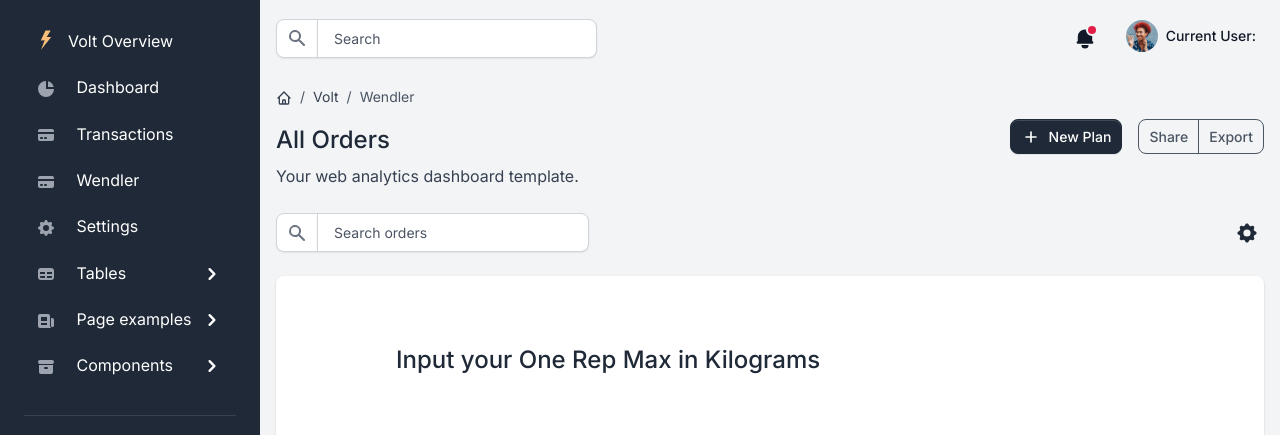
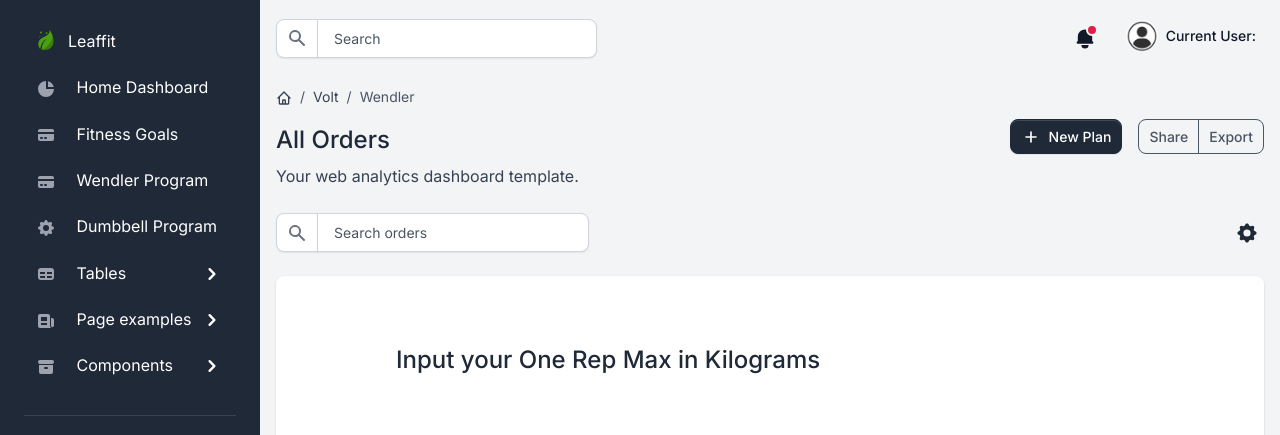
Before and after one commit to KyeongsupChoi/LeafFitApp, a Django app: page /wendler.html in a window 1280 px wide. Shown: the top 435 px of the page. Run offline with Django 3.2, Linux system fonts and the light colour scheme; some libraries are stand-ins or nearby versions.

Commit message:
leaffit UI/UX

```diff
--- a/apps/templates/accounts/login.html
+++ b/apps/templates/accounts/login.html
@@ -11,14 +11,14 @@
         <section class="vh-lg-100 mt-5 mt-lg-0 bg-soft d-flex align-items-center">
             <div class="container">
                 <p class="text-center">
-                    Open-source Django Dashboard
+                    Get fit! with Leaffit!
                 </p>
                 <div class="row justify-content-center form-bg-image" data-background-lg="/static/assets/img/illustrations/signin.svg">
                     <div class="col-12 d-flex align-items-center justify-content-center">
                         <div class="bg-white shadow border-0 rounded border-light p-4 p-lg-5 w-100 fmxw-500">
                             <div class="text-center text-md-center mb-4 mt-md-0">
                                 <h1 class="mb-0 h3">
-                                    Django Volt - Sign IN
+                                     <img src="/static/assets/img/brand/leaf.svg" height="20" width="20" alt="Volt Logo"> Leaffit - Sign in
                                 </h1>
                                 <br />
                                 <p>
--- a/apps/templates/includes/navigation.html
+++ b/apps/templates/includes/navigation.html
@@ -28,7 +28,7 @@
                             <div class="row align-items-center">
                                 <div class="col-auto">
                                   <!-- Avatar -->
-                                  <img alt="Image placeholder" src="/static/assets/img/team/profile-picture-1.jpg" class="avatar-md rounded">
+                                  <img alt="Image placeholder" src="/static/assets/img/team/user.jpg" class="avatar-md rounded">
                                 </div>
                                 <div class="col ps-0 ms-2">
                                   <div class="d-flex justify-content-between align-items-center">
@@ -47,7 +47,7 @@
                             <div class="row align-items-center">
                                 <div class="col-auto">
                                   <!-- Avatar -->
-                                  <img alt="Image placeholder" src="/static/assets/img/team/profile-picture-2.jpg" class="avatar-md rounded">
+                                  <img alt="Image placeholder" src="/static/assets/img/team/user.jpg" class="avatar-md rounded">
                                 </div>
                                 <div class="col ps-0 ms-2">
                                   <div class="d-flex justify-content-between align-items-center">
@@ -129,7 +129,7 @@
                     <li class="nav-item dropdown ms-lg-3">
                       <a class="nav-link dropdown-toggle pt-1 px-0" href="#" role="button" data-bs-toggle="dropdown" aria-expanded="false">
                         <div class="media d-flex align-items-center">
-                          <img class="avatar rounded-circle" alt="Image placeholder" src="/static/assets/img/team/profile-picture-3.jpg">
+                          <img class="avatar rounded-circle" alt="Image placeholder" src="/static/assets/img/team/user.jpg">
                           <div class="media-body ms-2 text-dark align-items-center d-none d-lg-block">
                             <span class="mb-0 font-small fw-bold text-gray-900">
                               Current User: <strong>{{ request.user.username }}</strong>
--- a/apps/templates/includes/sidebar.html
+++ b/apps/templates/includes/sidebar.html
@@ -37,9 +37,9 @@
               <li class="nav-item">
                 <a href="/" class="nav-link d-flex align-items-center">
                   <span class="sidebar-icon">
-                    <img src="/static/assets/img/brand/light.svg" height="20" width="20" alt="Volt Logo">
+                    <img src="/static/assets/img/brand/leaf.svg" height="20" width="20" alt="Leaffit Logo">
                   </span>
-                  <span class="mt-1 ms-1 sidebar-text">Volt Overview</span>
+                  <span class="mt-1 ms-1 sidebar-text">Leaffit</span>
                 </a>
               </li>
               <li class="nav-item {% if 'dashboard' in segment %} active {% endif %}">
@@ -47,7 +47,7 @@
                   <span class="sidebar-icon">
                     <svg class="icon icon-xs me-2" fill="currentColor" viewBox="0 0 20 20" xmlns="http://www.w3.org/2000/svg"><path d="M2 10a8 8 0 018-8v8h8a8 8 0 11-16 0z"></path><path d="M12 2.252A8.014 8.014 0 0117.748 8H12V2.252z"></path></svg>
                   </span>
-                  <span class="sidebar-text">Dashboard</span>
+                  <span class="sidebar-text">Home Dashboard</span>
                 </a>
               </li>
               <li class="nav-item {% if 'transactions' in segment %} active {% endif %}">
@@ -55,7 +55,7 @@
                   <span class="sidebar-icon">
                     <svg class="icon icon-xs me-2" fill="currentColor" viewBox="0 0 20 20" xmlns="http://www.w3.org/2000/svg"><path d="M4 4a2 2 0 00-2 2v1h16V6a2 2 0 00-2-2H4z"></path><path fill-rule="evenodd" d="M18 9H2v5a2 2 0 002 2h12a2 2 0 002-2V9zM4 13a1 1 0 011-1h1a1 1 0 110 2H5a1 1 0 01-1-1zm5-1a1 1 0 100 2h1a1 1 0 100-2H9z" clip-rule="evenodd"></path></svg>
                   </span>
-                  <span class="sidebar-text">Transactions</span>
+                  <span class="sidebar-text">Fitness Goals</span>
                 </a>
               </li>
               <li class="nav-item {% if 'wendler' in segment %} active {% endif %}">
@@ -63,7 +63,7 @@
                   <span class="sidebar-icon">
                     <svg class="icon icon-xs me-2" fill="currentColor" viewBox="0 0 20 20" xmlns="http://www.w3.org/2000/svg"><path d="M4 4a2 2 0 00-2 2v1h16V6a2 2 0 00-2-2H4z"></path><path fill-rule="evenodd" d="M18 9H2v5a2 2 0 002 2h12a2 2 0 002-2V9zM4 13a1 1 0 011-1h1a1 1 0 110 2H5a1 1 0 01-1-1zm5-1a1 1 0 100 2h1a1 1 0 100-2H9z" clip-rule="evenodd"></path></svg>
                   </span>
-                  <span class="sidebar-text">Wendler</span>
+                  <span class="sidebar-text">Wendler Program</span>
                 </a>
               </li>
               <li class="nav-item {% if 'settings' in segment %} active {% endif %}">
@@ -71,7 +71,7 @@
                   <span class="sidebar-icon">
                     <svg class="icon icon-xs me-2" fill="currentColor" viewBox="0 0 20 20" xmlns="http://www.w3.org/2000/svg"><path fill-rule="evenodd" d="M11.49 3.17c-.38-1.56-2.6-1.56-2.98 0a1.532 1.532 0 01-2.286.948c-1.372-.836-2.942.734-2.106 2.106.54.886.061 2.042-.947 2.287-1.561.379-1.561 2.6 0 2.978a1.532 1.532 0 01.947 2.287c-.836 1.372.734 2.942 2.106 2.106a1.532 1.532 0 012.287.947c.379 1.561 2.6 1.561 2.978 0a1.533 1.533 0 012.287-.947c1.372.836 2.942-.734 2.106-2.106a1.533 1.533 0 01.947-2.287c1.561-.379 1.561-2.6 0-2.978a1.532 1.532 0 01-.947-2.287c.836-1.372-.734-2.942-2.106-2.106a1.532 1.532 0 01-2.287-.947zM10 13a3 3 0 100-6 3 3 0 000 6z" clip-rule="evenodd"></path></svg>
                   </span>
-                  <span class="sidebar-text">Settings</span>
+                  <span class="sidebar-text">Dumbbell Program</span>
                 </a>
               </li>
               <li class="nav-item {% if 'tables-bootstrap-' in segment %} active {% endif %}">
--- a/apps/templates/layouts/base.html
+++ b/apps/templates/layouts/base.html
@@ -1,20 +1,3 @@
-<!--
-
-=========================================================
-* Volt Free - Bootstrap 5 Dashboard
-=========================================================
-
-* Product Page: https://themesberg.com/product/admin-dashboard/volt-bootstrap-5-dashboard
-* Copyright 2021 Themesberg (https://www.themesberg.com)
-* License (https://themesberg.com/licensing)
-
-* Designed and coded by https://themesberg.com
-
-=========================================================
-
-* The above copyright notice and this permission notice shall be included in all copies or substantial portions of the Software. Please contact us to request a removal.
-
--->
 <!DOCTYPE html>
 <html lang="en">
 
@@ -27,22 +10,22 @@
 </title>
 
 <meta name="viewport" content="width=device-width, initial-scale=1, shrink-to-fit=no">
-<meta name="title" content="Volt - Free Bootstrap 5 Dashboard">
-<meta name="author" content="Themesberg">
+<meta name="title" content="Leaffit">
+<meta name="author" content="K Choi">
 <meta name="description" content="Volt Pro is a Premium Bootstrap 5 Admin Dashboard featuring over 800 components, 10+ plugins and 20 example pages using Vanilla JS.">
-<meta name="keywords" content="bootstrap 5, bootstrap, bootstrap 5 admin dashboard, bootstrap 5 dashboard, bootstrap 5 charts, bootstrap 5 calendar, bootstrap 5 datepicker, bootstrap 5 tables, bootstrap 5 datatable, vanilla js datatable, themesberg, themesberg dashboard, themesberg admin dashboard" />
+<meta name="keywords" content="bootstrap 5, bootstrap, bootstrap 5 admin dashboard, bootstrap 5 dashboard, bootstrap 5 charts, bootstrap 5 calendar, bootstrap 5 datepicker, bootstrap 5 tables, bootstrap 5 datatable, vanilla js datatable" />
 
 <!-- Open Graph / Facebook -->
 <meta property="og:type" content="website">
-<meta property="og:url" content="https://demo.themesberg.com/volt-pro">
-<meta property="og:title" content="Volt - Free Bootstrap 5 Dashboard">
+<meta property="og:url" content="https://leaffitapp.onrender.com">
+<meta property="og:title" content="Leaffit">
 <meta property="og:description" content="Volt Pro is a Premium Bootstrap 5 Admin Dashboard featuring over 800 components, 10+ plugins and 20 example pages using Vanilla JS.">
 <meta property="og:image" content="https://themesberg.s3.us-east-2.amazonaws.com/public/products/volt-pro-bootstrap-5-dashboard/volt-pro-preview.jpg">
 
 <!-- Twitter -->
 <meta property="twitter:card" content="summary_large_image">
-<meta property="twitter:url" content="https://demo.themesberg.com/volt-pro">
-<meta property="twitter:title" content="Volt - Free Bootstrap 5 Dashboard">
+<meta property="twitter:url" content="https://leaffitapp.onrender.com">
+<meta property="twitter:title" content="Leaffit">
 <meta property="twitter:description" content="Volt Pro is a Premium Bootstrap 5 Admin Dashboard featuring over 800 components, 10+ plugins and 20 example pages using Vanilla JS.">
 <meta property="twitter:image" content="https://themesberg.s3.us-east-2.amazonaws.com/public/products/volt-pro-bootstrap-5-dashboard/volt-pro-preview.jpg">
 
```
Also changed, not shown: apps/static/assets/img/brand/dark.svg, apps/static/assets/img/brand/leaf.svg (added), apps/static/assets/img/team/user.jpg (added).
